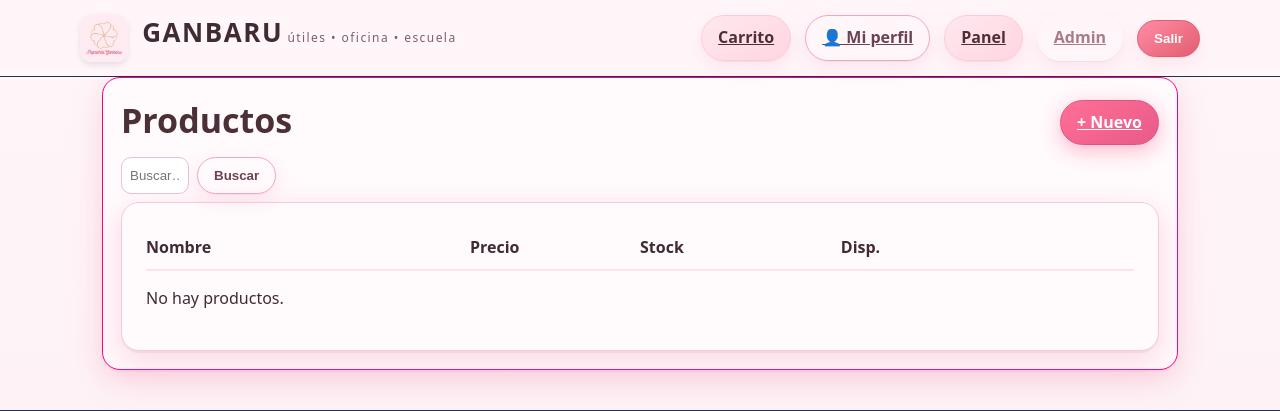
After one commit to Iandrade970/papeleria-ganbaru, a Django app: page /panel/productos/ in a window 1280 px wide. The commit adds this page. Shown: the top 411 px of the page. Run offline with Django 5.2, Linux system fonts and the light colour scheme; the visitor is signed in with stand-in values (Sample User, id 1); data that the repository does not hold is empty.

Commit message:
boton de admin solo en panel y panel de staff

```diff
--- a/tienda/templates/base.html
+++ b/tienda/templates/base.html
@@ -17,10 +17,17 @@
       </a>
 
       <nav class="main-nav">
-        <a href="{% url 'tienda:carrito_ver' %}" class="btn btn-pill btn-secondary"> Carrito</a>
+        <a href="{% url 'tienda:carrito_ver' %}" class="btn btn-pill btn-secondary">Carrito</a>
 
         {% if user.is_authenticated %}
           <a href="{% url 'tienda:perfil' %}" class="btn btn-pill btn-outline">👤 Mi perfil</a>
+
+          {% if user.is_staff %}
+            <!-- Botón visible solo para administradores -->
+            <a class="btn btn-secondary btn-pill" href="{% url 'tienda:panel_home' %}">Panel</a>
+            <a href="{% url 'admin:index' %}" class="btn btn-pill btn-ghost">Admin</a>
+          {% endif %}
+
           <form action="{% url 'tienda:logout' %}" method="post" class="inline-form">
             {% csrf_token %}
             <button type="submit" class="btn btn-pill btn-danger">Salir</button>
@@ -29,8 +36,6 @@
           <a href="{% url 'tienda:login' %}" class="btn btn-pill btn-outline">Iniciar sesión</a>
           <a href="{% url 'tienda:registro' %}" class="btn btn-pill btn-primary">Registrarse</a>
         {% endif %}
-
-        <a href="/admin/" class="btn btn-pill btn-ghost">Admin</a>
       </nav>
     </div>
   </header>
--- /dev/null
+++ b/tienda/templates/tienda/panel/productos_list.html
@@ -0,0 +1,34 @@
+{% extends "base.html" %}
+{% block title %}Productos · Panel{% endblock %}
+{% block content %}
+<section class="card">
+  <div style="display:flex;justify-content:space-between;align-items:center;gap:1rem;">
+    <h1 class="h1">Productos</h1>
+    <a class="btn btn-accent btn-pill" href="{% url 'tienda:panel_producto_nuevo' %}">+ Nuevo</a>
+  </div>
+  <form method="get" style="margin:.5rem 0; display:flex; gap:.5rem;">
+    <input class="qty" name="q" value="{{ q }}" placeholder="Buscar…">
+    <button class="btn btn-outline">Buscar</button>
+  </form>
+
+  <div class="cart">
+    <div class="cart-head">
+      <div>Nombre</div><div>Precio</div><div>Stock</div><div>Disp.</div><div></div>
+    </div>
+    {% for p in productos %}
+      <div class="cart-row">
+        <div class="prod-nombre">{{ p.nombre }}</div>
+        <div class="precio">${{ p.precio }}</div>
+        <div>{{ p.stock }}</div>
+        <div>{% if p.disponible %}<span class="pill pill-ok">Sí</span>{% else %}<span class="pill pill-agotado">No</span>{% endif %}</div>
+        <div style="display:flex; gap:.4rem; justify-content:flex-end;">
+          <a class="btn btn-outline" href="{% url 'tienda:panel_producto_editar' p.id %}">Editar</a>
+          <a class="btn btn-danger" href="{% url 'tienda:panel_producto_eliminar' p.id %}">Eliminar</a>
+        </div>
+      </div>
+    {% empty %}
+      <p>No hay productos.</p>
+    {% endfor %}
+  </div>
+</section>
+{% endblock %}
--- a/tienda/urls.py
+++ b/tienda/urls.py
@@ -21,4 +21,17 @@ urlpatterns = [
     # Checkout
     path('checkout/', views.checkout, name='checkout'),
     path('pedido-exito/<int:pedido_id>/', views.pedido_exito, name='pedido_exito'),
+
+    # ===== PANEL (solo staff) =====
+    path('panel/', views.panel_home, name='panel_home'),
+
+    # Productos (CRUD)
+    path('panel/productos/', views.panel_productos, name='panel_productos'),
+    path('panel/productos/nuevo/', views.panel_producto_nuevo, name='panel_producto_nuevo'),
+    path('panel/productos/<int:pk>/editar/', views.panel_producto_editar, name='panel_producto_editar'),
+    path('panel/productos/<int:pk>/eliminar/', views.panel_producto_eliminar, name='panel_producto_eliminar'),
+
+    # Pedidos
+    path('panel/pedidos/', views.panel_pedidos, name='panel_pedidos'),
+    path('panel/pedidos/<int:pk>/', views.panel_pedido_detalle, name='panel_pedido_detalle'),
 ]
--- a/tienda/views.py
+++ b/tienda/views.py
@@ -1,20 +1,20 @@
 # tienda/views.py
+import secrets
+from decimal import Decimal, InvalidOperation
+
 from django.contrib import messages
 from django.contrib.auth import login, logout
 from django.contrib.auth.decorators import login_required
 from django.contrib.auth.views import LoginView
+from django.contrib.admin.views.decorators import staff_member_required
+from django.db import transaction
+from django.db.models import Q
 from django.shortcuts import render, redirect, get_object_or_404
 from django.urls import reverse
-from django.db import transaction
-import secrets
-from decimal import Decimal, InvalidOperation
-from django.db.models import Q
-from .models import Producto, Categoria
 
-from .models import Producto, Pedido, DetallePedido, Descuento
-from .forms import RegistroForm
 from .cart import Cart
-from .models import Producto, Categoria
+from .forms import RegistroForm, ProductoForm, PedidoEstadoForm
+from .models import Producto, Categoria, Pedido, DetallePedido, Descuento
 
 
 # --------- HOME / CATÁLOGO ----------
@@ -22,7 +22,7 @@ def inicio(request):
     qs = Producto.objects.all()
     categorias = Categoria.objects.all()
 
-    # --- leer parámetros GET ---
+    # GET params
     q        = request.GET.get("q", "").strip()
     cat_slug = request.GET.get("cat", "").strip()
     solo_ok  = request.GET.get("ok") == "1"
@@ -30,27 +30,33 @@ def inicio(request):
     pmax     = request.GET.get("pmax", "").strip()
     ordenar  = request.GET.get("ord", "recientes")
 
-    # --- aplicar filtros ---
     if q:
         qs = qs.filter(Q(nombre__icontains=q) | Q(descripcion__icontains=q))
+
+    # ⚠️ IMPORTANTE: si tu FK en Producto se llama 'Categoria' (con C mayúscula),
+    # el filtro correcto es 'Categoria__slug', no 'categoria__slug'.
+    # Si tu FK se llama 'categoria' (minúscula), deja 'categoria__slug'.
     if cat_slug:
-        qs = qs.filter(categoria__slug=cat_slug)
+        try:
+            qs = qs.filter(categoria__slug=cat_slug)  # usa Categoria__slug si tu campo es 'Categoria'
+        except Exception:
+            qs = qs.filter(Categoria__slug=cat_slug)
+
     if solo_ok:
         qs = qs.filter(disponible=True)
 
-    # rango de precios
     def as_decimal(v):
         try:
             return Decimal(v.replace(",", ".")) if v else None
         except (InvalidOperation, AttributeError):
             return None
+
     dmin, dmax = as_decimal(pmin), as_decimal(pmax)
     if dmin is not None:
         qs = qs.filter(precio__gte=dmin)
     if dmax is not None:
         qs = qs.filter(precio__lte=dmax)
 
-    # ordenar
     orden_map = {
         "recientes": "-creado",
         "precio_asc": "precio",
@@ -60,7 +66,6 @@ def inicio(request):
     }
     qs = qs.order_by(orden_map.get(ordenar, "-creado"))
 
-    # --- enviar todo al template ---
     ctx = {
         "productos": qs,
         "categorias": categorias,
@@ -68,7 +73,6 @@ def inicio(request):
         "f": {"q": q, "ok": solo_ok, "pmin": pmin, "pmax": pmax, "ord": ordenar},
     }
     return render(request, "tienda/index.html", ctx)
-
 
 
 # --------- AUTH ----------
@@ -125,7 +129,7 @@ def carrito_eliminar(request, producto_id):
     return redirect("tienda:carrito_ver")
 
 
-# --------- CHECKOUT con stock y anti-doble envío ----------
+# --------- CHECKOUT ----------
 @login_required
 def checkout(request):
     cart = Cart(request)
@@ -134,13 +138,11 @@ def checkout(request):
         messages.info(request, "Tu carrito está vacío.")
         return redirect("tienda:carrito_ver")
 
-    # GET: muestra resumen y crea token anti-doble envío
     if request.method == "GET":
         token = secrets.token_urlsafe(8)
         request.session["checkout_token"] = token
         return render(request, "tienda/checkout.html", {"items": items, "total": cart.total(), "token": token})
 
-    # POST: valida token
     posted = request.POST.get("token")
     saved = request.session.get("checkout_token")
     if not posted or posted != saved:
@@ -152,11 +154,8 @@ def checkout(request):
     cupon = Descuento.objects.filter(codigo=codigo_desc, activo=True).first() if codigo_desc else None
 
     with transaction.atomic():
-        # Bloquea productos y verifica stock
         ids = [it["producto"].id for it in items]
-        productos_bloqueados = (
-            Producto.objects.select_for_update().filter(id__in=ids).in_bulk()
-        )  # dict {id: Producto}
+        productos_bloqueados = Producto.objects.select_for_update().filter(id__in=ids).in_bulk()
 
         for it in items:
             p = productos_bloqueados[it["producto"].id]
@@ -164,7 +163,6 @@ def checkout(request):
                 messages.error(request, f"No hay stock suficiente de '{p.nombre}'. Disponible: {p.stock}.")
                 return redirect("tienda:carrito_ver")
 
-        # Crea pedido + detalles y descuenta stock
         pedido = Pedido.objects.create(usuario=request.user, descuento=cupon, estado="PENDIENTE")
 
         for it in items:
@@ -192,3 +190,77 @@ def checkout(request):
 def pedido_exito(request, pedido_id):
     pedido = get_object_or_404(Pedido, id=pedido_id)
     return render(request, "tienda/pedido_exito.html", {"pedido": pedido})
+
+
+# =======================
+# ===== PANEL STAFF =====
+# =======================
+
+@staff_member_required
+def panel_home(request):
+    total_prod = Producto.objects.count()
+    total_ped = Pedido.objects.count()
+    pendientes = Pedido.objects.filter(estado="PENDIENTE").count()
+    return render(request, "tienda/panel/home.html", {
+        "total_prod": total_prod, "total_ped": total_ped, "pendientes": pendientes,
+    })
+
+@staff_member_required
+def panel_productos(request):
+    q = request.GET.get("q", "").strip()
+    productos = Producto.objects.all().order_by("-creado")
+    if q:
+        productos = productos.filter(nombre__icontains=q)
+    return render(request, "tienda/panel/productos_list.html", {"productos": productos, "q": q})
+
+@staff_member_required
+def panel_producto_nuevo(request):
+    if request.method == "POST":
+        form = ProductoForm(request.POST, request.FILES)
+        if form.is_valid():
+            form.save()
+            messages.success(request, "Producto creado.")
+            return redirect("tienda:panel_productos")
+    else:
+        form = ProductoForm()
+    return render(request, "tienda/panel/producto_form.html", {"form": form, "titulo": "Nuevo producto"})
+
+@staff_member_required
+def panel_producto_editar(request, pk):
+    p = get_object_or_404(Producto, pk=pk)
+    if request.method == "POST":
+        form = ProductoForm(request.POST, request.FILES, instance=p)
+        if form.is_valid():
+            form.save()
+            messages.success(request, "Producto actualizado.")
+            return redirect("tienda:panel_productos")
+    else:
+        form = ProductoForm(instance=p)
+    return render(request, "tienda/panel/producto_form.html", {"form": form, "titulo": f"Editar: {p.nombre}"})
+
+@staff_member_required
+def panel_producto_eliminar(request, pk):
+    p = get_object_or_404(Producto, pk=pk)
+    if request.method == "POST":
+        p.delete()
+        messages.info(request, "Producto eliminado.")
+        return redirect("tienda:panel_productos")
+    return render(request, "tienda/panel/confirm_delete.html", {"obj": p, "tipo": "producto"})
+
+@staff_member_required
+def panel_pedidos(request):
+    pedidos = Pedido.objects.select_related("usuario", "descuento").order_by("-creado")
+    return render(request, "tienda/panel/pedidos_list.html", {"pedidos": pedidos})
+
+@staff_member_required
+def panel_pedido_detalle(request, pk):
+    ped = get_object_or_404(Pedido.objects.prefetch_related("detalles__producto"), pk=pk)
+    if request.method == "POST":
+        form = PedidoEstadoForm(request.POST, instance=ped)
+        if form.is_valid():
+            form.save()
+            messages.success(request, "Pedido actualizado.")
+            return redirect("tienda:panel_pedido_detalle", pk=pk)
+    else:
+        form = PedidoEstadoForm(instance=ped)
+    return render(request, "tienda/panel/pedido_detalle.html", {"pedido": ped, "form": form})
```
Also changed, not shown: tienda/forms.py (+26 -9 lines), tienda/templates/tienda/panel/confirm_delete.html (added, +13 -0 lines), tienda/templates/tienda/panel/home.html (added, +16 -0 lines), tienda/templates/tienda/panel/pedido_detalle.html (added, +36 -0 lines), tienda/templates/tienda/panel/producto_form.html (added, +15 -0 lines).
